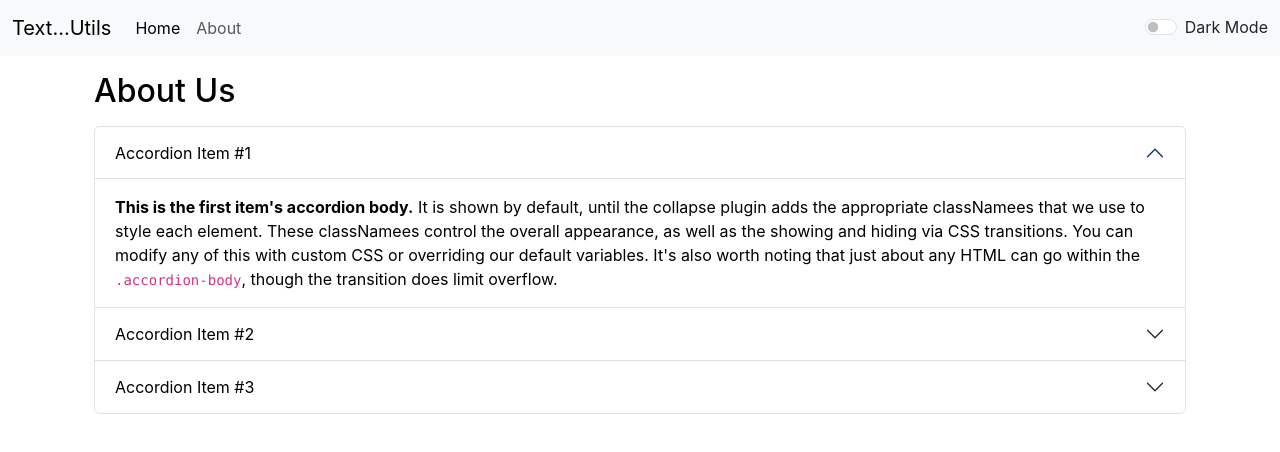
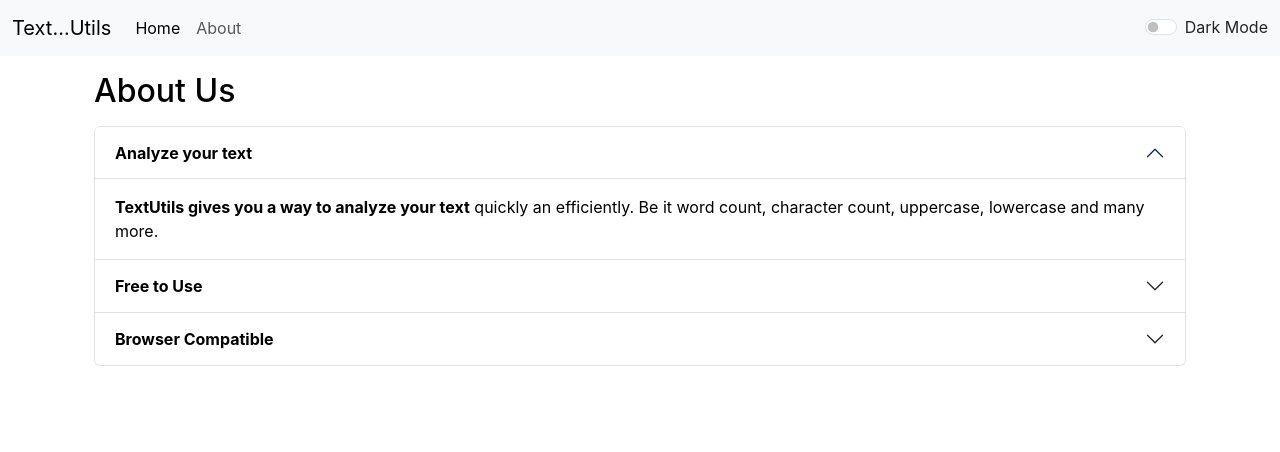
Before and after one commit to AnkitSheokeen/TextUtils, a React (Create React App) app: page /about in a window 1280 px wide. Shown: the top 452 px of the page. Built offline with nearby package versions, Linux system fonts and the light colour scheme.

Commit message:
dark mode and about section updated

```diff
--- a/src/components/About.js
+++ b/src/components/About.js
@@ -9,8 +9,8 @@ const [Light, setLight] = useState({
 
 const [dark,setDark] = useState({
   color: 'white',
-  backgroundColor: 'black',
-  border: '1px solid white'
+  backgroundColor: '#1E3F53',
+  // border: '1px solid white'
 })
 
   return (
@@ -20,36 +20,36 @@ const [dark,setDark] = useState({
         <div className="accordion-item">
           <h2 className="accordion-header">
             <button className="accordion-button" style={props.mode==='dark'?dark:Light} type="button" data-bs-toggle="collapse" data-bs-target="#collapseOne" aria-expanded="true" aria-controls="collapseOne">
-              Accordion Item #1
+            <strong>Analyze your text</strong>
             </button>
           </h2>
           <div id="collapseOne" className="accordion-collapse collapse show" data-bs-parent="#accordionExample">
             <div className="accordion-body" style={props.mode==='dark'?dark:Light}>
-              <strong>This is the first item's accordion body.</strong> It is shown by default, until the collapse plugin adds the appropriate classNamees that we use to style each element. These classNamees control the overall appearance, as well as the showing and hiding via CSS transitions. You can modify any of this with custom CSS or overriding our default variables. It's also worth noting that just about any HTML can go within the <code>.accordion-body</code>, though the transition does limit overflow.
+              <strong>TextUtils gives you a way to analyze your text</strong> quickly an efficiently. Be it word count, character count, uppercase, lowercase and many more.
             </div>
           </div>
         </div>
         <div className="accordion-item">
           <h2 className="accordion-header">
             <button className="accordion-button collapsed" style={props.mode==='dark'?dark:Light} type="button" data-bs-toggle="collapse" data-bs-target="#collapseTwo" aria-expanded="false" aria-controls="collapseTwo">
-              Accordion Item #2
+            <strong>Free to Use</strong>
             </button>
           </h2>
           <div id="collapseTwo" className="accordion-collapse collapse" data-bs-parent="#accordionExample">
             <div className="accordion-body" style={props.mode==='dark'?dark:Light}>
-              <strong>This is the second item's accordion body.</strong> It is hidden by default, until the collapse plugin adds the appropriate classNamees that we use to style each element. These classNamees control the overall appearance, as well as the showing and hiding via CSS transitions. You can modify any of this with custom CSS or overriding our default variables. It's also worth noting that just about any HTML can go within the <code>.accordion-body</code>, though the transition does limit overflow.
+              <strong>TextUtils is a free Character counter tool</strong> Provides instant character count & word count statistics for a given text. TextUtils report the number of words and charachter. Thus it is suitable for writing text with word/ character limit.
             </div>
           </div>
         </div>
         <div className="accordion-item">
           <h2 className="accordion-header">
             <button className="accordion-button collapsed" style={props.mode==='dark'?dark:Light} type="button" data-bs-toggle="collapse" data-bs-target="#collapseThree" aria-expanded="false" aria-controls="collapseThree">
-              Accordion Item #3
+              <strong>Browser Compatible</strong>
             </button>
           </h2>
           <div id="collapseThree" className="accordion-collapse collapse" data-bs-parent="#accordionExample">
             <div className="accordion-body" style={props.mode==='dark'?dark:Light}>
-              <strong>This is the third item's accordion body.</strong> It is hidden by default, until the collapse plugin adds the appropriate classNamees that we use to style each element. These classNamees control the overall appearance, as well as the showing and hiding via CSS transitions. You can modify any of this with custom CSS or overriding our default variables. It's also worth noting that just about any HTML can go within the <code>.accordion-body</code>, though the transition does limit overflow.
+              <strong>This word counter software works in any web browsers</strong> scuh as Chrome, Firefox, Internet Explorer, Safari, Opera. It suits to count characters in facebook, blog, books, exel documnet, pdf documnet, <code>Essay</code>, etc.
             </div>
           </div>
         </div>
```
